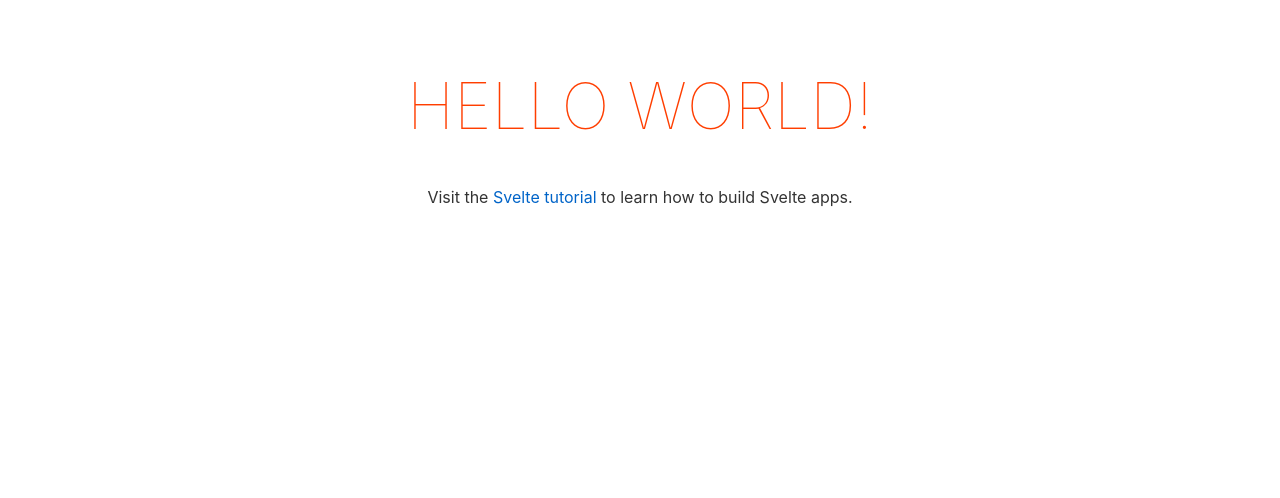
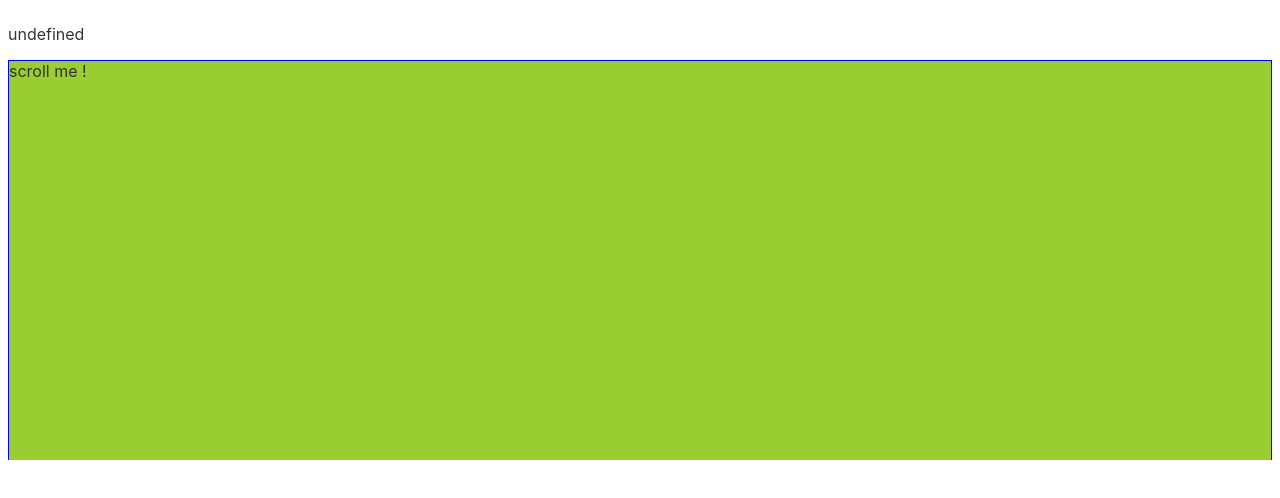
Before and after one commit to devnullsans/vercel-svelte-test, a Svelte app: page / in a window 1280 px wide. Shown: the top 498 px of the page. Built offline with nearby package versions, Linux system fonts and the light colour scheme.

Commit message:
Update App.svelte

```diff
--- a/src/App.svelte
+++ b/src/App.svelte
@@ -1,30 +1,27 @@
 <script>
-	export let name;
+	let get;
+
+	function handleScroll(event) {
+		get = (event.target.scrollTop + 10 > event.target.scrollHeight - event.target.clientHeight)
+		console.log('scrollTop', event.target.scrollTop);
+		console.log('clientHeight', event.target.clientHeight);
+		console.log('scrollHeight', event.target.scrollHeight);
+	}
 </script>
 
-<main>
-	<h1>Hello {name}!</h1>
-	<p>Visit the <a href="https://svelte.dev/tutorial">Svelte tutorial</a> to learn how to build Svelte apps.</p>
-</main>
-
 <style>
-	main {
-		text-align: center;
-		padding: 1em;
-		max-width: 240px;
-		margin: 0 auto;
+	section {
+		background-color: yellowgreen;
+		height: 400px;
+		overflow-y: auto;
 	}
-
-	h1 {
-		color: #ff3e00;
-		text-transform: uppercase;
-		font-size: 4em;
-		font-weight: 100;
-	}
-
-	@media (min-width: 640px) {
-		main {
-			max-width: none;
-		}
+	div {
+		border: 1px solid blue;
+		height: 400vh;
 	}
 </style>
+
+<p>{get}</p>
+<section on:scroll={handleScroll}>
+	<div>scroll me !</div>
+</section>
```
